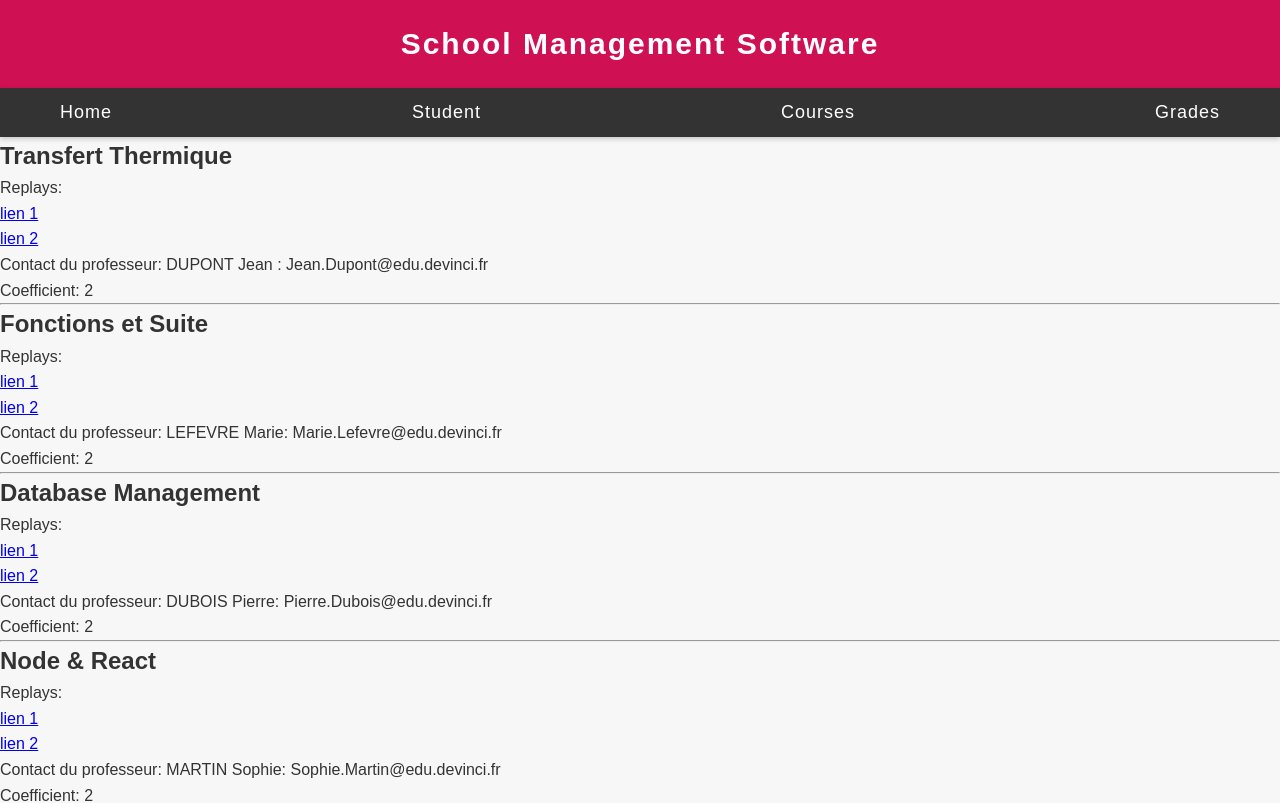
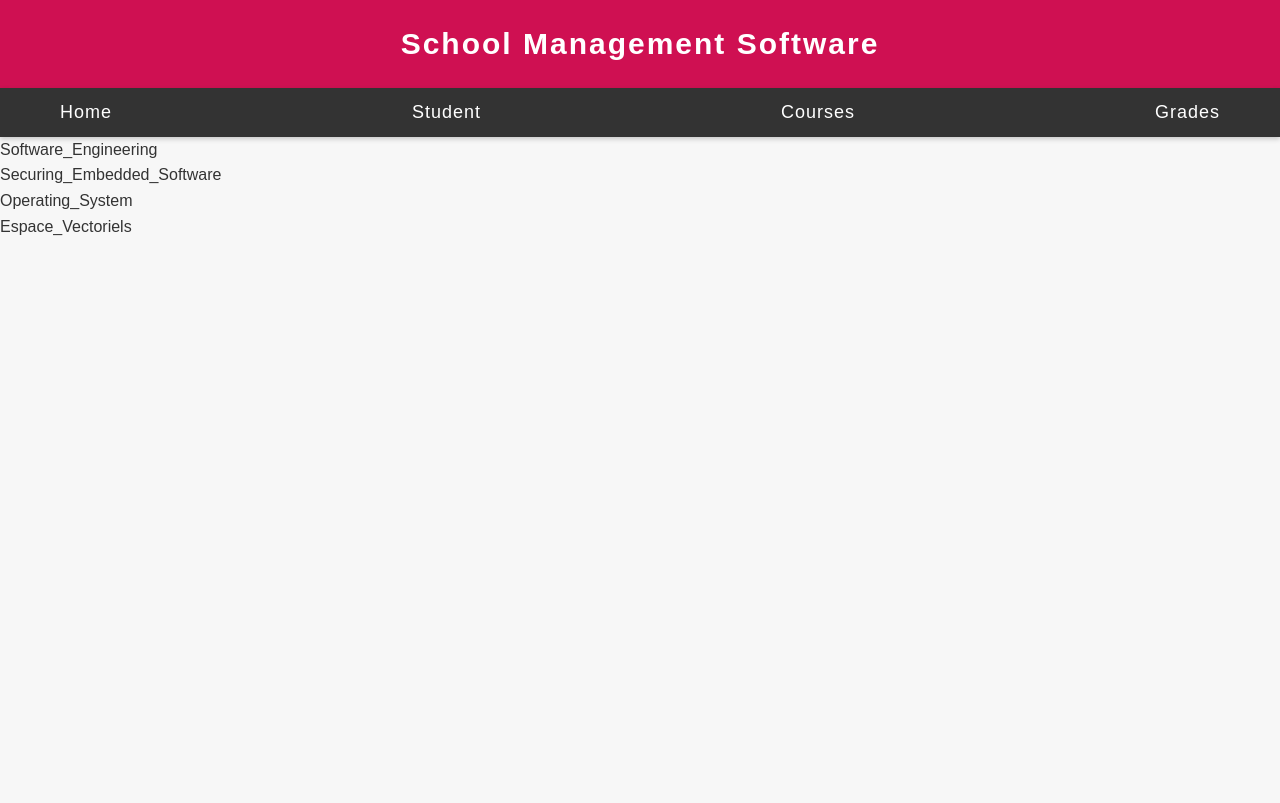
Before and after one commit to Nonouille/SoftwareEngineeringProject, an Angular app in the folder SchoolManagement/: page /course in a window 1280 px wide. Shown: the top 803 px of the page. Built offline with nearby package versions, Linux system fonts and the light colour scheme.

Commit message:
courses planning

```diff
--- a/SchoolManagement/src/app/course/course.component.css
+++ b/SchoolManagement/src/app/course/course.component.css
@@ -0,0 +1,75 @@
+/* Wrapper for the selected classes */
+.agenda-container {
+  display: flex;
+  margin-top: 20px;
+}
+
+/* Left column for time slots */
+.time-column {
+  min-width: 100px;
+  border-right: 1px solid #ccc;
+  padding-right: 10px;
+}
+
+.time-slot {
+  padding: 5px;
+  border-bottom: 1px solid #eee;
+}
+
+/* Right column for schedule */
+.schedule {
+  display: flex;
+  flex-wrap: wrap;
+  flex-grow: 1;
+}
+
+/* Each day column */
+.day-column {
+  flex-grow: 1;
+  border-right: 1px solid #ccc;
+  padding: 10px;
+}
+
+/* Class name section */
+.class-name {
+  font-weight: bold;
+  margin-bottom: 10px;
+}
+
+/* Each lesson section */
+.lesson-info {
+  display: flex;
+  align-items: center;
+  margin-bottom: 5px;
+}
+
+.lesson-time {
+  font-weight: bold;
+  margin-right: 10px;
+}
+
+.lesson-name {
+  font-weight: bold;
+}
+
+.lesson-date {
+  color: #888;
+}
+
+/* Responsive adjustments */
+@media (max-width: 768px) {
+  .agenda-container {
+    flex-direction: column;
+  }
+
+  .time-column {
+    border-right: none;
+    padding-right: 0;
+    margin-bottom: 20px;
+  }
+
+  .day-column {
+    border-right: none;
+    padding-right: 0;
+  }
+}
--- a/SchoolManagement/src/app/course/course.component.html
+++ b/SchoolManagement/src/app/course/course.component.html
@@ -1,14 +1,26 @@
-<div class="courses" style="margin: 500 0 0 0">
-  <div *ngFor="let coursItem of cours">
-    <h2>{{ coursItem.Nom }}</h2>
-    <p>Replays:</p>
-    <ul>
-      <li *ngFor="let replay of coursItem.Replays">
-        <a href="{{ replay }}" target="_blank">{{ replay }}</a>
-      </li>
-    </ul>
-    <p>Contact du professeur: {{ coursItem.ContactProf }}</p>
-    <p>Coefficient: {{ coursItem.Coefficient }}</p>
-    <hr>
+<div *ngFor="let singleClass of classes" (click)="toggleSelection(singleClass)">
+  {{ singleClass.className }}
+</div>
+
+<div *ngIf="selectedClasses.length > 0">
+  <div class="agenda-container">
+    <div class="time-column">
+      <div class="time-slot" *ngFor="let time of times">
+        {{ time }}
+      </div>
+    </div>
+    <div *ngFor="let selectedClass of selectedClasses" class="day-column">
+      <div class="class-name">{{ selectedClass.className }}</div>
+      <div class="lesson" *ngFor="let lesson of selectedClass.lesson">
+        <div class="lesson-info" [style.marginTop.px]="calculateTopOffset(lesson.time)">
+          <div class="lesson-time">{{ lesson.time }}</div>
+          <div class="lesson-details">
+            <div class="lesson-name">{{ lesson.lessonName }}</div>
+            <div class="lesson-date">{{ lesson.date }}</div>
+          </div>
+        </div>
+      </div>
+    </div>
+
   </div>
 </div>
--- a/SchoolManagement/src/app/course/course.component.ts
+++ b/SchoolManagement/src/app/course/course.component.ts
@@ -1,5 +1,13 @@
 import { Component } from '@angular/core';
-import {Router} from "@angular/router";
+
+interface ClassInfo {
+  className: string;
+  lesson: {
+      lessonName: string,
+      date: string,
+      time: string
+  }[]
+}
 
 @Component({
   selector: 'app-course',
@@ -8,36 +16,85 @@ import {Router} from "@angular/router";
 })
 
 export class CourseComponent {
-  cours= [
-    {
-      Nom: 'Transfert Thermique',
-      Replays: ['lien 1', 'lien 2'],
-      ContactProf: 'DUPONT Jean : Jean.Dupont@edu.devinci.fr',
-      Coefficient: 2
+    times: string[] = [
+        '9:00 AM',
+        '10:00 AM',
+        '11:00 AM',
+        '12:00 PM',
+        '1:00 PM',
+        '2:00 PM',
+        '3:00 PM',
+        '4:00 PM',
+        '5:00 PM',
+    ];
+    dates: string[] = [
+        '2023-12-25',
+        '2023-12-26',
+        '2023-12-27',
+        '2023-12-28',
+        '2023-12-29',
+        '2023-12-30',
+    ];
+
+    classes: ClassInfo[] = [
+    {   className: 'Software_Engineering',
+        lesson : [
+            {   lessonName : 'CM',
+                date: '2023-12-25',
+                time: '10:00 AM' },
+            {   lessonName : 'TD',
+                date: '2023-12-27',
+                time: '04:00 PM' }
+        ]
     },
-    {
-      Nom: 'Fonctions et Suite',
-      Replays: ['lien 1', 'lien 2'],
-      ContactProf: 'LEFEVRE Marie: Marie.Lefevre@edu.devinci.fr',
-      Coefficient: 2
+    {   className: 'Securing_Embedded_Software',
+        lesson : [
+            {   lessonName : 'CM',
+                date: '2023-12-26',
+                time: '10:00 AM' },
+            {   lessonName : 'TD',
+                date: '2023-12-28',
+                time: '04:00 PM' }
+        ]
     },
-    {
-      Nom: 'Database Management',
-      Replays: ['lien 1', 'lien 2'],
-      ContactProf: 'DUBOIS Pierre: Pierre.Dubois@edu.devinci.fr',
-      Coefficient: 2
+    {   className: 'Operating_System',
+        lesson : [
+            {   lessonName : 'CM',
+                date: '2023-12-27',
+                time: '10:00 AM' },
+            {   lessonName : 'TD',
+                date: '2023-12-29',
+                time: '04:00 PM' }
+        ]
     },
-    {
-      Nom: 'Node & React',
-      Replays: ['lien 1', 'lien 2'],
-      ContactProf: 'MARTIN Sophie: Sophie.Martin@edu.devinci.fr',
-      Coefficient: 2
+    {   className: 'Espace_Vectoriels',
+        lesson : [
+            {   lessonName : 'CM',
+                date: '2023-12-28',
+                time: '10:00 AM' },
+            {   lessonName : 'TD',
+                date: '2023-12-30',
+                time: '04:00 PM' }
+        ]
     },
-    {
-      Nom: 'OS Architecture',
-      Replays: ['lien 1', 'lien 2'],
-      ContactProf: 'DELACROIX Luc: Luc.Delacroix@edu.devinci.fr',
-      Coefficient: 2
+  ];
+
+  selectedClasses: ClassInfo[] = [];
+
+  toggleSelection(classInfo: ClassInfo) {
+    const index = this.selectedClasses.findIndex(c => c.className === classInfo.className);
+    if (index === -1) {
+      this.selectedClasses.push(classInfo);
+    } else {
+      this.selectedClasses.splice(index, 1);
     }
-  ];
+  }
+    calculateTopOffset(time: string): number {
+        const [hour, minute] = time.split(':').map(Number);
+        const totalMinutes = hour * 60 + minute;
+        // Assuming each time slot is 30 minutes, adjust the multiplier as needed
+        const timeSlotHeight = 60;
+        return (totalMinutes / 60) * timeSlotHeight;
+    }
+
 }
```
Also changed, not shown: 1 other file (tests, documents, lock files or other folders).
